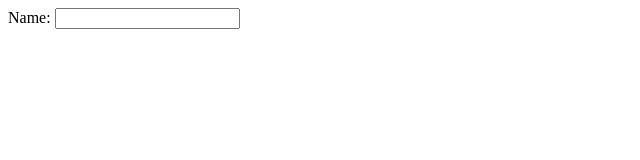
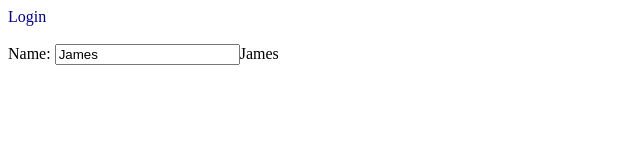
Before and after one commit to meddy672/angular-admin, a plain HTML site: page index.html in a window 1280 px wide. Shown: the whole page, without its empty margins (0-640 px from the left). Drawn offline with nearby package versions, Linux system fonts and the light colour scheme.

Commit message:
Working with directives

```diff
--- a/index.html
+++ b/index.html
@@ -1,12 +1,27 @@
 <!doctype html>
 <html ng-app>
-    <head>
-        <title>AngularJS Hello World</title>
-    </head>
-    <body>
-        Name: <input type="text" ng-model="name" />
-        <br />
-        {{ name }}
-        <script src="angular.js"></script>
-    </body>
+
+<head>
+    <title>AngularJS Hello World</title>
+    <link rel="stylesheet" type="text/css" href="styles/styles.css">
+</head>
+
+<body ng-init="data={name: 'James', isVisible: true, loggedIn: false, status: 'navy'}">
+    <div ng-cloak>
+        <div ng-switch on="data.loggedIn">
+            <div ng-switch-when="true">
+                Welecome: {{ data.name }}
+            </div>
+            <div ng-switch-when="false" ng-class="data.status">Login</div>
+        </div>
+    </div>
+    <br>
+    <div  ng-show="data.isVisible">
+        Name:
+        <input type="text" ng-model="data.name" />{{ data.name }}
+    </div>
+
+    <script src="angular.js"></script>
+</body>
+
 </html>
--- /dev/null
+++ b/styles/styles.css
@@ -0,0 +1,12 @@
+.red {
+    color: red;
+}
+
+.navy {
+    color: navy;
+}
+
+/* ng-cloak */
+[ng\:cloak], [ng-cloak], [data-ng-cloak], [x-ng-cloak], .ng-cloak, .x-ng.ng-cloak {
+    display: none !important;
+}
```
